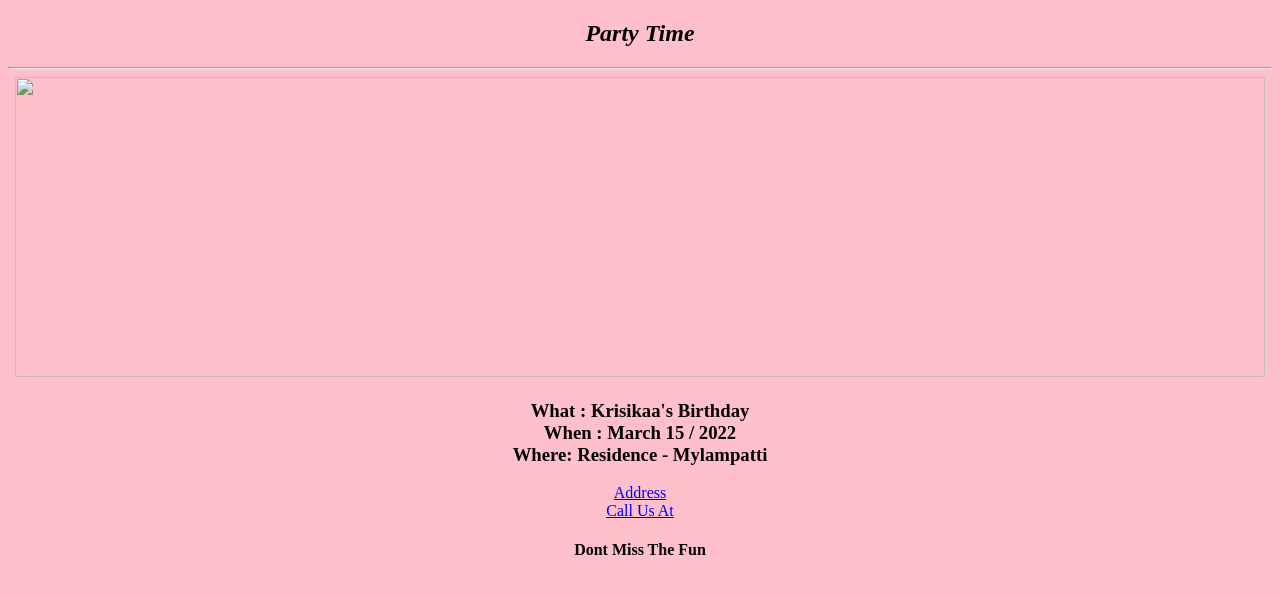
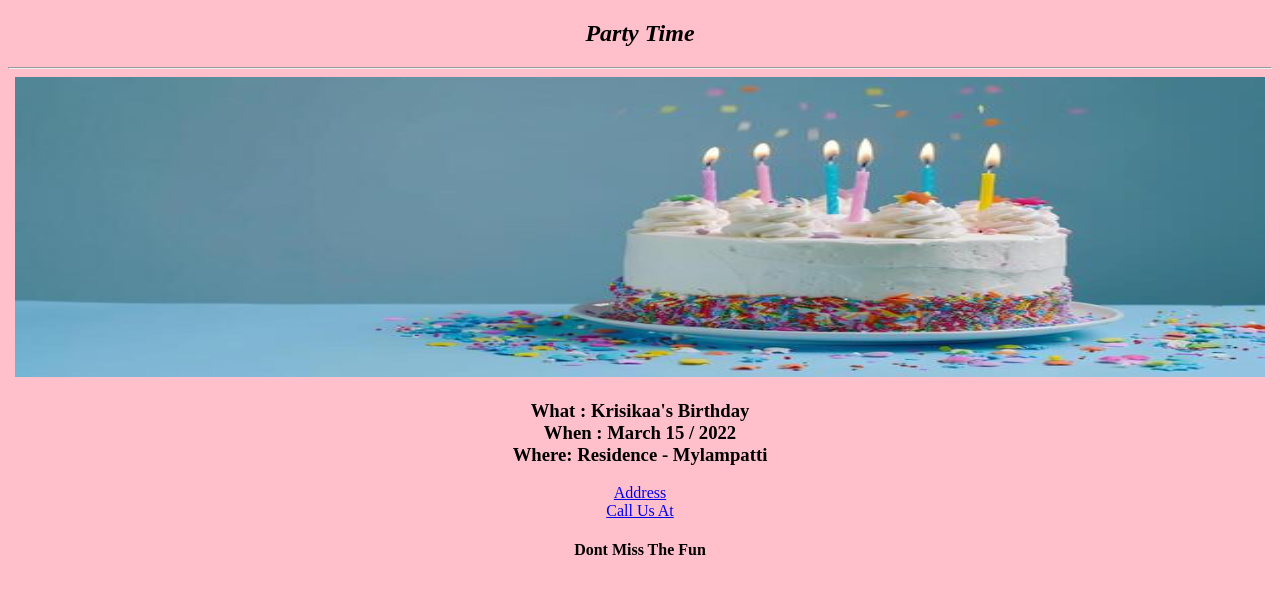
Before and after one commit to krithimaths129-lang/New-Card, a plain HTML site: page index.html in a window 1280 px wide. Shown: the part 60-654 px from the top of the page. Drawn offline with Linux system fonts and the light colour scheme.

Commit message:
Fix image source and update HTML structure

```diff
--- a/index.html
+++ b/index.html
@@ -13,7 +13,7 @@
             <h2><em>Party Time</em></h2>
 
         <hr>
-        <img src="C:\Users\admin\Desktop\Birthday Event\Birthday card 2.jpg" width="1250px" height="300px">
+        <img src="Birthday_card_2.jpg" width="1250px" height="300px">
 
             <h3>
                 What : Krisikaa's Birthday <br>
```
